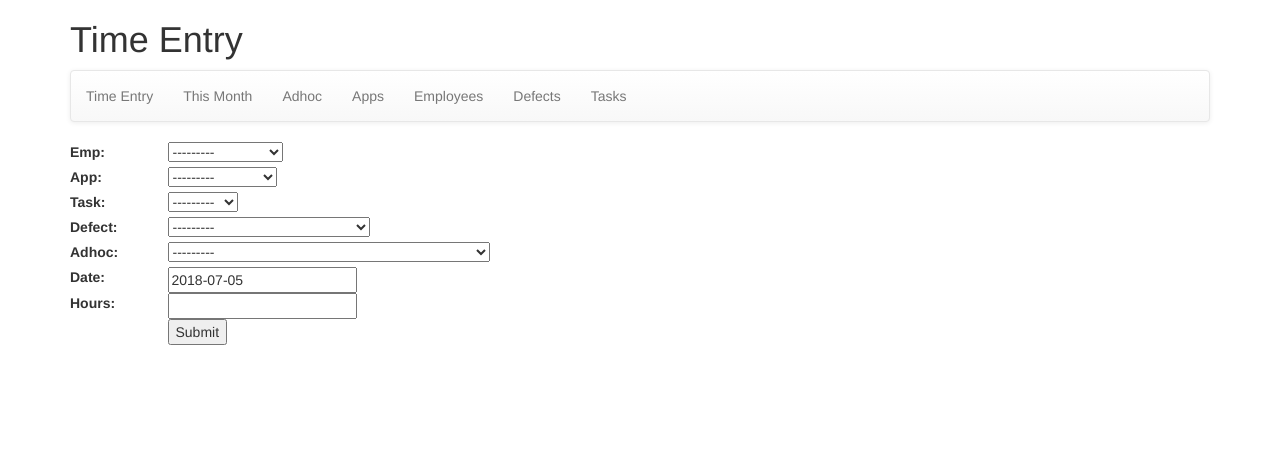
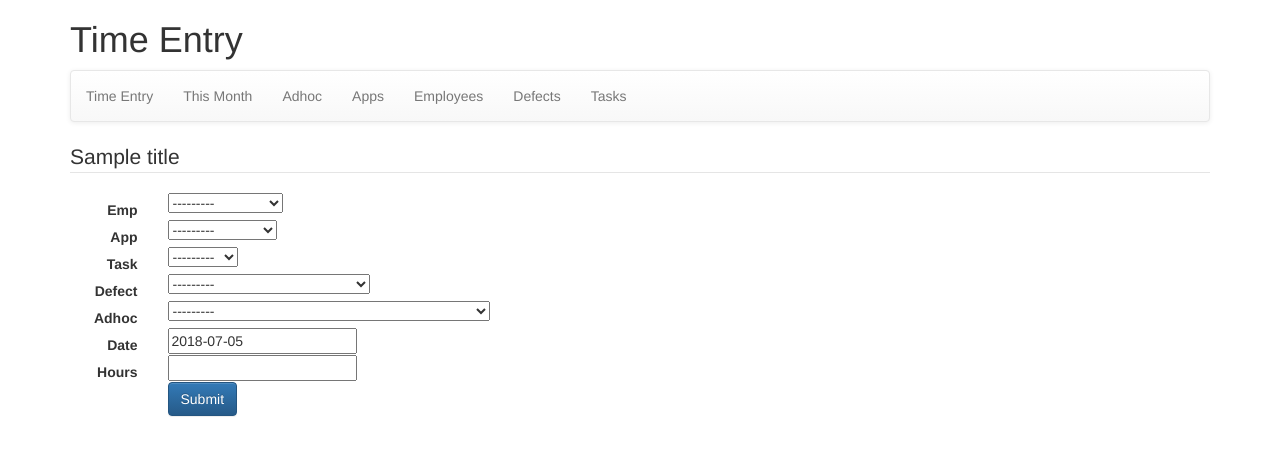
Before and after one commit to xanderyzwich/Timesheets, a Django app: template mysite/timesheets/templates/timesheets/index.html in a window 1280 px wide. Shown: the top 456 px of the page. Run offline with Django 3.2, Linux system fonts and the light colour scheme; tables that the repository leaves empty hold one stand-in row (values such as "Sample post"); the template is opened without the code that fills it: values that come from a table or form of the project are taken from there, most other values are stand-ins (such as "Sample title", 1, 10 or a date in 2020); some libraries are stand-ins or nearby versions.

Commit message:
Added Bootstrap to Timesheet form

```diff
--- a/mysite/timesheets/templates/timesheets/index.html
+++ b/mysite/timesheets/templates/timesheets/index.html
@@ -15,34 +15,31 @@
         {% include 'timesheets/navbar.html' %}
         <div class="container-fluid" name="body-box">
             <div class="container" title="form">
-                <form action="" method="post">
-                    {% csrf_token %}
-                    <!--{{ form.as_p }}-->
-                    {% for field in form %}
-                        <div class="row">
-                            <div class="col-sm-1" name="label">
-                                {{ field.label_tag }}
+                <form class="form-horizontal" method="post">{% csrf_token %}
+                    <fieldset>
+                        <legend>{{ title }}</legend>
+                        {% for field in form %}
+                            <div class="control-group row">
+                                <label class="control-label col-sm-1">{{ field.label }}</label>
+                                <div class="controls col-sm-5">{{ field }}</div>
                             </div>
-                            <div class="col-sm-5" name="input">
-                                {{ field }}
-                            </div>
-                        </div>
-                    {% endfor %}
-                    {% if form.errors %}
-                        <div class="row">
-                            <div class="col-sm-6">
-                                <div class="alert alert-info" title="error">{{ form.non_field_errors }}</div>
-                            </div>
-                        </div>
-                    {% endif %}
-                    <div class="row">
-                        <div class="col-sm-1"> </div>
-                        <div class="col-sm-1">
-                            <input type="submit" value="Submit" />
+                        {% endfor %}
+                    </fieldset>
+                        {% if form.non_field_errors %}
+                            {% for error in  form.non_field_errors %}
+                                <div class="error row">
+                                    <div class="col-sm-1"></div>
+                                    <div class="col-sm-5 alert alert-warning">{{ error }}</div>
+                                </div>
+                            {% endfor %}
+                        {% endif %}
+                    <div class="form-actions row">
+                        <div class="col-sm-1"></div>
+                        <div class="col-sm-2">
+                            <button type="submit" class="btn btn-primary" >Submit</button>
                         </div>
                     </div>
                 </form>
-                <br>
             </div>
         </div>
     </body>
```
